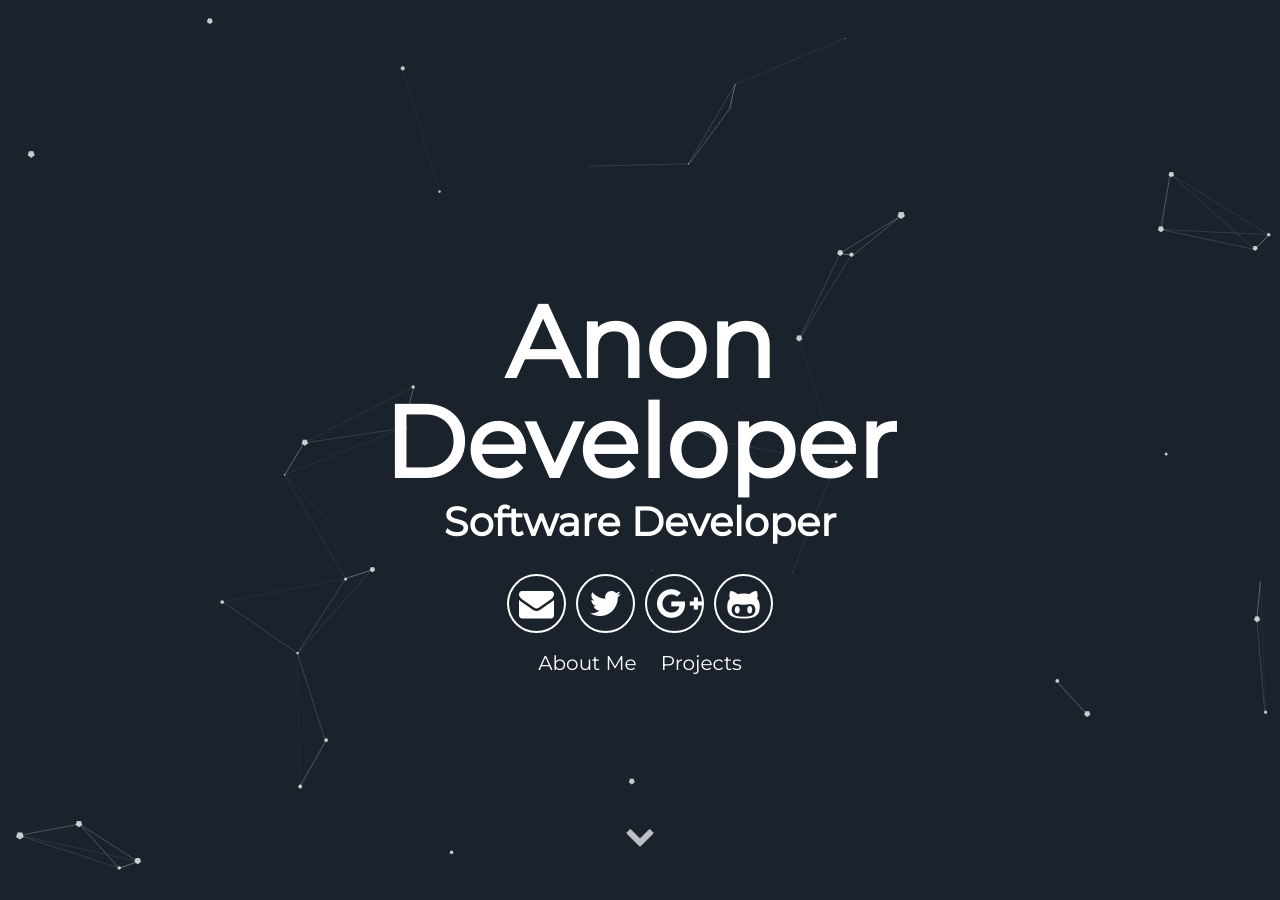
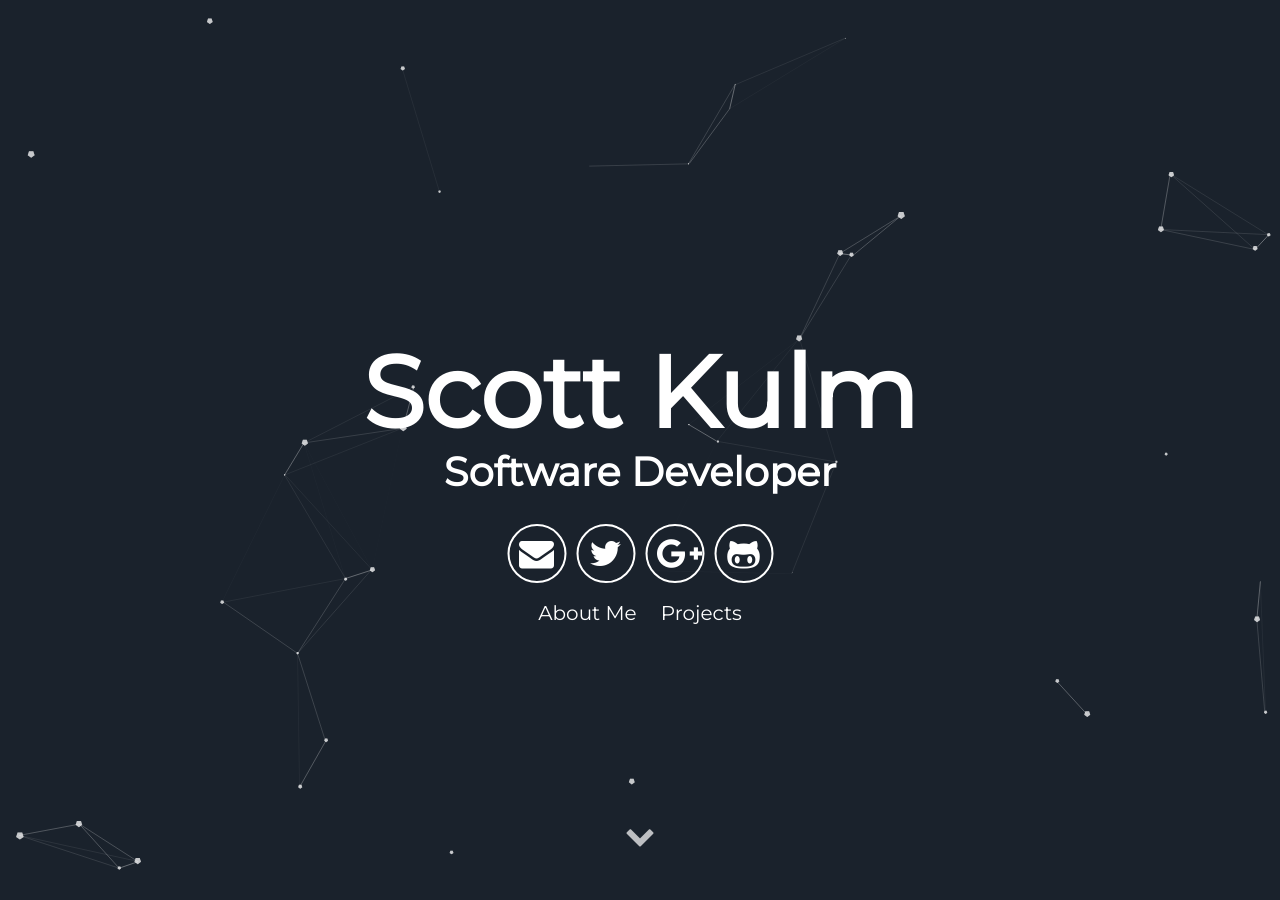
Before and after one commit to kulmsc/kulmsc.github.io, a Jekyll site: the page built from index.html, in a window 1280 px wide and 900 px high. Built offline with Jekyll 4.4.1, drawn with Linux system fonts in a browser that asks for light colours; some of the changed text lies outside the part shown.

Commit message:
particle

```diff
--- a/_config.yml
+++ b/_config.yml
@@ -1,11 +1,11 @@
 # Site settings
-title: A blog about lorem ipsum dolor sit amet
+title: A blog about grad school
 description: A blog about lorem ipsum dolor sit amet
 # baseurl: "/particle" # the subpath of your site, e.g. /blog
 # url: "localhost:3000" # the base hostname & protocol for your site e.g. http://willianjusten.com.br
 
 # User settings
-username: Anon Developer
+username: Scott Kulm
 user_description: Bicycle rights irony actually neutra typewriter lyft. Man bun taxidermy put a bird on it, umami yr ramps pop-up ugh bushwick chia lo-fi. Occupy bitters pour-over snackwave you probably haven't heard of them small batch. Cornhole mustache man bun letterpress echo park VHS.
 user_title: Software Developer
 email: anon@anon.com
```
